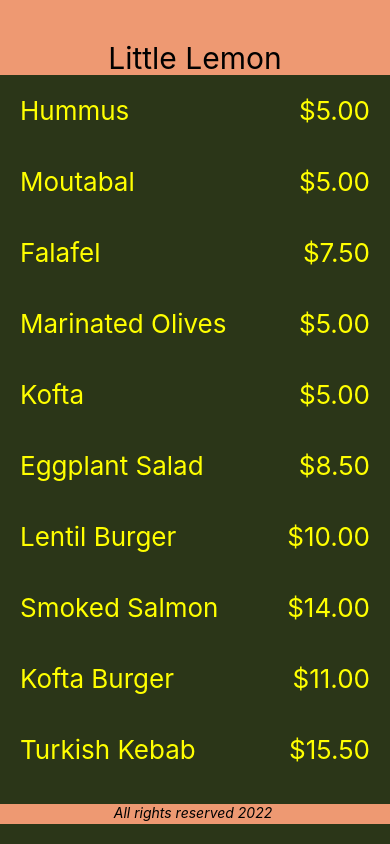
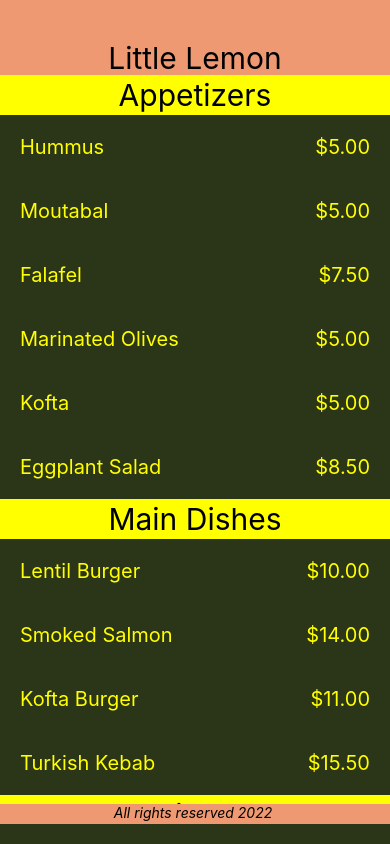
Before and after one commit to tadvas/SampleProject, a React Native app: screen / in a window 390 px wide. Built offline with nearby package versions, Linux system fonts and the light colour scheme.

Commit message:
SectionList module

```diff
--- a/Components/MenuItem.js
+++ b/Components/MenuItem.js
@@ -1,29 +1,50 @@
 
-import { View, Text, StyleSheet, FlatList } from 'react-native';
+import { View, Text, StyleSheet, SectionList } from 'react-native';
 
 const menuItemsToDisplay = [
-    { name: 'Hummus', price: '$5.00', id: '1A' },
-    { name: 'Moutabal', price: '$5.00', id: '2B' },
-    { name: 'Falafel', price: '$7.50', id: '3C' },
-    { name: 'Marinated Olives', price: '$5.00', id: '4D' },
-    { name: 'Kofta', price: '$5.00', id: '5E' },
-    { name: 'Eggplant Salad', price: '$8.50', id: '6F' },
-    { name: 'Lentil Burger', price: '$10.00', id: '7G' },
-    { name: 'Smoked Salmon', price: '$14.00', id: '8H' },
-    { name: 'Kofta Burger', price: '$11.00', id: '9I' },
-    { name: 'Turkish Kebab', price: '$15.50', id: '10J' },
-    { name: 'Fries', price: '$3.00', id: '11K' },
-    { name: 'Buttered Rice', price: '$3.00', id: '12L' },
-    { name: 'Bread Sticks', price: '$3.00', id: '13M' },
-    { name: 'Pita Pocket', price: '$3.00', id: '14N' },
-    { name: 'Lentil Soup', price: '$3.75', id: '15O' },
-    { name: 'Greek Salad', price: '$6.00', id: '16Q' },
-    { name: 'Rice Pilaf', price: '$4.00', id: '17R' },
-    { name: 'Baklava', price: '$3.00', id: '18S' },
-    { name: 'Tartufo', price: '$3.00', id: '19T' },
-    { name: 'Tiramisu', price: '$5.00', id: '20U' },
-    { name: 'Panna Cotta', price: '$5.00', id: '21V' }
+    {
+      title: 'Appetizers',
+      data: [
+        { name: 'Hummus', price: '$5.00' },
+        { name: 'Moutabal', price: '$5.00' },
+        { name: 'Falafel', price: '$7.50' },
+        { name: 'Marinated Olives', price: '$5.00' },
+        { name: 'Kofta', price: '$5.00' },
+        { name: 'Eggplant Salad', price: '$8.50' },
+      ],
+    },
+    {
+      title: 'Main Dishes',
+      data: [
+        { name: 'Lentil Burger', price: '$10.00' },
+        { name: 'Smoked Salmon', price: '$14.00' },
+        { name: 'Kofta Burger', price: '$11.00' },
+        { name: 'Turkish Kebab', price: '$15.50' },
+      ],
+    },
+    {
+      title: 'Sides',
+      data: [
+        { name: 'Fries', price: '$3.00', id: '11K' },
+        { name: 'Buttered Rice', price: '$3.00' },
+        { name: 'Bread Sticks', price: '$3.00' },
+        { name: 'Pita Pocket', price: '$3.00' },
+        { name: 'Lentil Soup', price: '$3.75' },
+        { name: 'Greek Salad', price: '$6.00' },
+        { name: 'Rice Pilaf', price: '$4.00' },
+      ],
+    },
+    {
+      title: 'Desserts',
+      data: [
+        { name: 'Baklava', price: '$3.00' },
+        { name: 'Tartufo', price: '$3.00' },
+        { name: 'Tiramisu', price: '$5.00' },
+        { name: 'Panna Cotta', price: '$5.00' },
+      ],
+    },
   ];
+
 const Item = ({name, price}) => (
     <View style={menuStyles.innerContainer}>
         <Text style={menuStyles.menuItem}>
@@ -34,15 +55,29 @@ const Item = ({name, price}) => (
         </Text>
     </View>
 )
+const renderSectionHeader = ({section: {title}}) => (
+    <View style={menuStyles.sectionHeader}>
+        <Text style={menuStyles.sectionHeaderText}>
+            {title}
+        </Text>
+    </View>
+)
+const Footer = () => (
+    <Text style={menuStyles.footerText}>
+      All Rights Reserved by Little Lemon 2022
+    </Text>
+  );
 const MenuItem = () => {
     const renderItem = ({ item }) => <Item name={item.name} price={item.price}/>
     return (
-        <FlatList
-            data={menuItemsToDisplay}
-            keyExtractor={(item) => item.id}
+        <SectionList
+            sections={menuItemsToDisplay}
             renderItem={renderItem}
+            keyExtractor={(item, index) => item + index}
+            renderSectionHeader={renderSectionHeader}
+            ListFooterComponent={Footer}
         >
-        </FlatList>
+        </SectionList>
     );
 }
 
@@ -53,12 +88,29 @@ const menuStyles = StyleSheet.create({
     },
     menuItem: {
         color: 'yellow',
-        fontSize: 26
+        fontSize: 20
     },
     innerContainer:{
         flexDirection: 'row',
         justifyContent: 'space-between',
-        padding: 20
-    }
+        padding: 20,
+    },
+    sectionHeader: {
+        height:40,
+        backgroundColor:'yellow',
+        justifyContent:'center',
+        textAlign:'center'
+    },
+    sectionHeaderText: {
+        textAlign:'center',
+        fontSize:30,
+        color:'black'
+    },
+    footerText: {
+        color: '#EDEFEE',
+        fontSize: 20,
+        flexWrap: 'wrap',
+        textAlign: 'center',
+    },
 })
 export default MenuItem;
```
